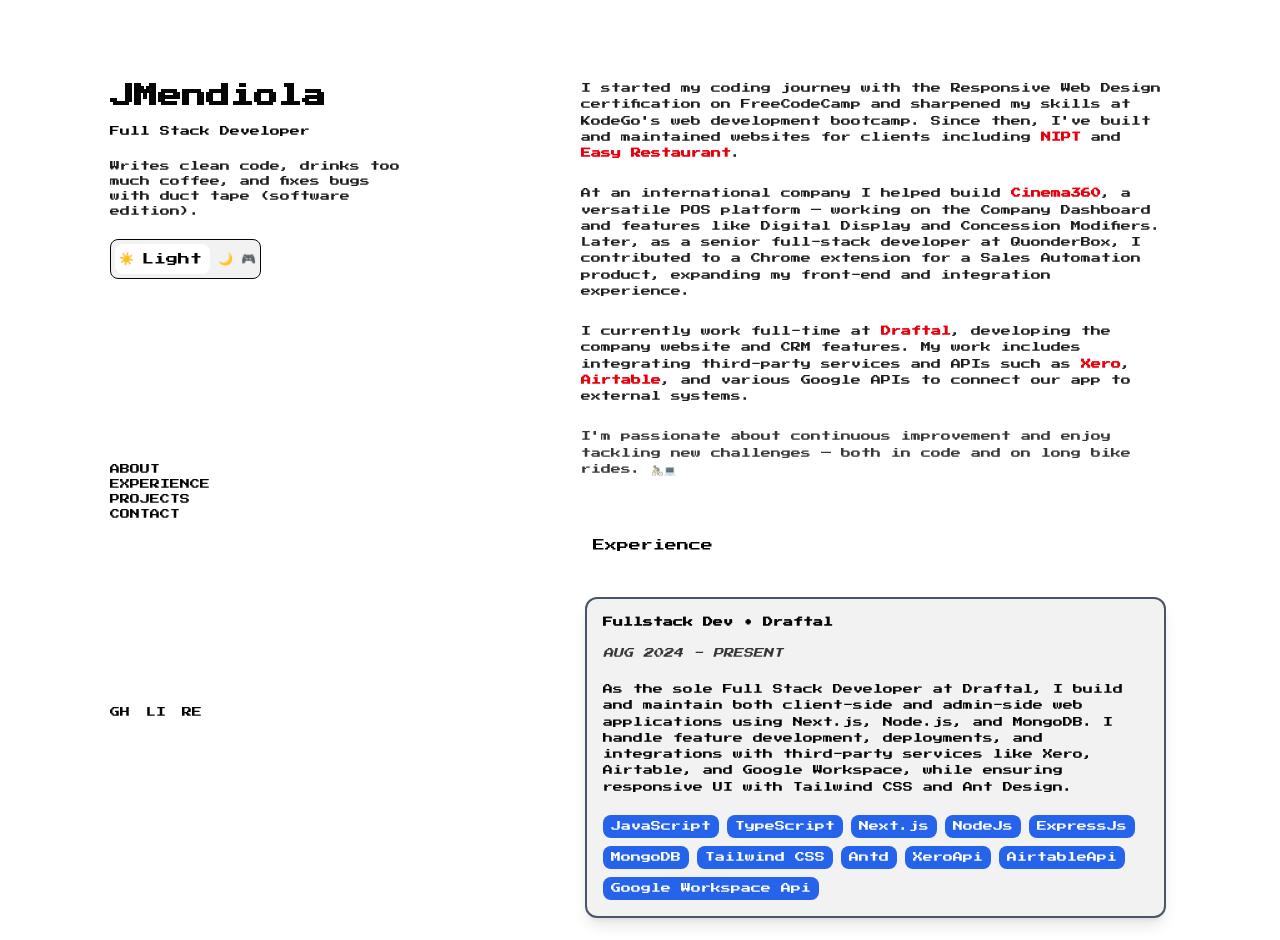
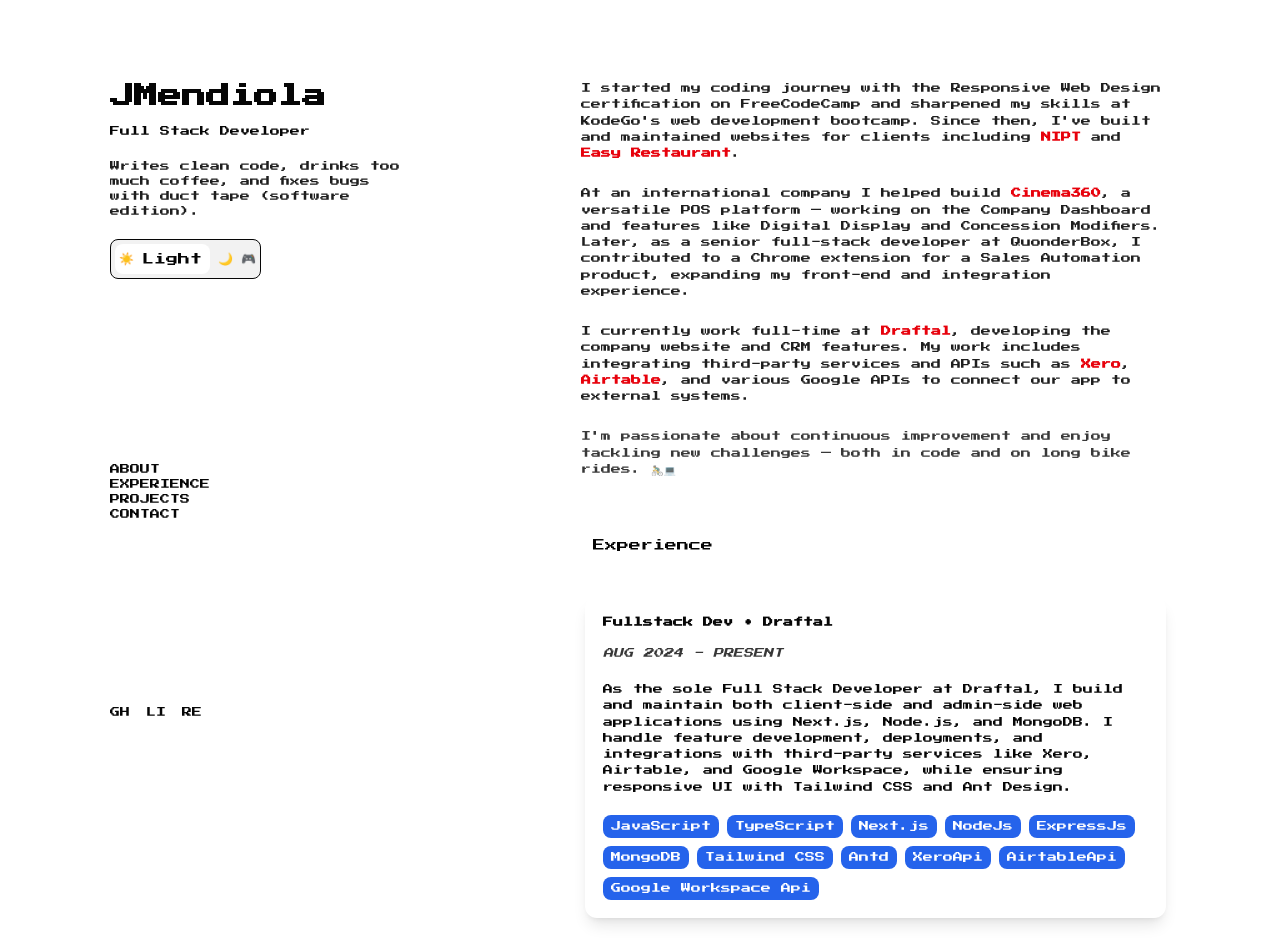
Before and after one commit to AngPayas055/portfolio-2025, a Next.js app: page /hero in a window 1280 px wide. Shown: the top 940 px of the page. Built offline with nearby package versions, Linux system fonts and the light colour scheme.

Commit message:
HOVER UPDATE

```diff
--- a/app/components/cards/ExperienceCard.tsx
+++ b/app/components/cards/ExperienceCard.tsx
@@ -17,12 +17,7 @@
 }: ExperienceProps) {
   return (
     <div
-      className="border-2 p-4 rounded-xl shadow-lg text-[10px]"
-      style={{
-        backgroundColor: "var(--color-bg-card)",
-        color: "var(--color-text)",
-        borderColor: "var(--color-primary)",
-      }}
+      className="text-[var(--color-text)] border-2 border-transparent p-4 rounded-xl shadow-lg text-[10px] transition-colors duration-300 hover:border-[var(--color-primary)] hover:bg-[var(--color-bg-card)]"
     >
       <h2 className="font-bold">
         {role} • {company}
--- a/app/hero/Sections.tsx
+++ b/app/hero/Sections.tsx
@@ -5,7 +5,7 @@
 
 export default function Sections() {
   return (
-    <div className="pt-20 md:w-7/12 ">
+    <div className="pt-20 md:w-7/12 pb-14">
       <About></About>
       <div className="mt-10 space-y-6">
         <h5 className="sticky top-0 px-3 bg-[var(--color-bg)] pt-5 pb-5 z-10 text-[var(--color-text)] text-xs">Experience</h5>
--- a/app/hero/page.tsx
+++ b/app/hero/page.tsx
@@ -5,7 +5,7 @@
 export default function Hero() {
   return (
     <div className="flex justify-center w-full  transition-colors duration-500 bg-[var(--color-bg)]">
-      <div className="max-w-sm md:max-w-[1100px] mx-auto  w-full md:flex md:gap-3 px-5 pb-14">
+      <div className="max-w-sm md:max-w-[1100px] mx-auto  w-full md:flex md:gap-3 px-5">
         <Navigation></Navigation>
         <Sections></Sections>
       </div>
```
